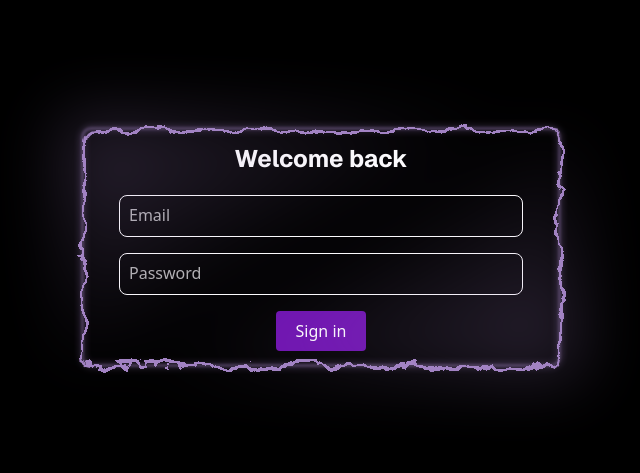
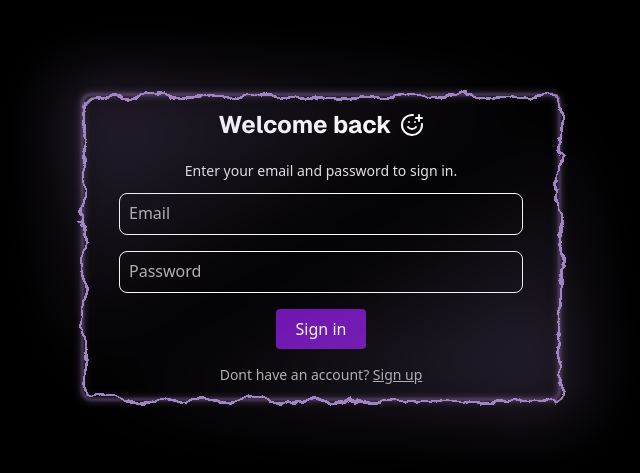
Before and after one commit to priyanshupandey04/FinGinie, a Next.js app: page /auth/signin in a window 1280 px wide. Shown: the part 153-626 px from the top of the page, without its empty margins (319-959 px from the left). Built offline with nearby package versions, Linux system fonts and the light colour scheme; no server answers.

Commit message:
updated code

```diff
--- a/app/auth/layout.tsx
+++ b/app/auth/layout.tsx
@@ -18,10 +18,10 @@ const layout = async (props: Props) => {
   }
 
   return (
-    <div className="bg-black h-[100vh]  w-[100vw] relative overflow-hidden">
-      <div className="circlularColoredBlur h-52 w-52 blur-[80px] absolute -right-10 -bottom-10 md:hidden" />
+    <div className="bg-black h-[100vh]  w-[100vw] relative overflow-hidden ">
+      <div className="circlularColoredBlur h-52 w-52 blur-[80px] absolute -right-10 -bottom-10 md:hidden " />
 
-      <div className="bg-black h-[80%] md:h-[100%] w-[100vw] flex items-center justify-center">
+      <div className="bg-black h-[100%] md:h-[100%] w-[100vw] flex items-center justify-center ">
         {props.children}
       </div>
     </div>
--- a/app/auth/signin/page.tsx
+++ b/app/auth/signin/page.tsx
@@ -2,6 +2,7 @@
 
 import ElectricBorder from "@/components/ElectricBorder";
 import { Spinner } from "@/components/ui/spinner";
+import { SmilePlus } from "lucide-react";
 import { signIn } from "next-auth/react";
 import { useRouter } from "next/navigation";
 import React, { FormEvent, useRef, useState } from "react";
@@ -101,9 +102,13 @@ const Form = () => {
   };
   return (
     <div className="w-full ">
-      <h1 className="text-2xl font-sans text-white text-center mb-5 font-bold">
+      <h1 className="text-2xl font-sans text-white text-center mb-5 font-bold flex justify-center items-center gap-2">
         Welcome back
+        <SmilePlus className="hover:text-purple-400 transition-colors duration-300"/>
       </h1>
+      <h2 className="text-sm text-white/90 text-center mb-3">
+        Enter your email and password to sign in.
+      </h2>
       <form
         onSubmit={handleSubmit}
         className="w-full flex flex-col items-center gap-4"
@@ -178,6 +183,18 @@ const Form = () => {
           {!isSigningIn && "Sign in"}
         </button>
         {error.length > 0 && <p className="text-sm text-red-500">{error}</p>}
+
+        <p className="text-sm text-white/70 text-center z-1">
+          Dont have an account?{" "}
+          <span
+            className="underline cursor-pointer"
+            onClick={() => {
+              router.push("/auth/signup");
+            }}
+          >
+            Sign up
+          </span>
+        </p>
       </form>
     </div>
   );
--- a/app/auth/signup/page.tsx
+++ b/app/auth/signup/page.tsx
@@ -2,17 +2,19 @@
 
 import ElectricBorder from "@/components/ElectricBorder";
 import { Spinner } from "@/components/ui/spinner";
+import { BadgePlus } from "lucide-react";
+import { useRouter } from "next/navigation";
 import React, { ChangeEvent, FormEvent, useRef, useState } from "react";
 import { toast } from "sonner";
 import { z } from "zod";
 
 const signUpSchema = z.object({
-  name: z.string().min(2, { message: "Name must be at least 2 characters" }),
+  name: z.string().min(5, { message: "Name must be at least 5 characters" }),
   email: z.string().email({ message: "Enter a valid email" }),
   password: z
     .string()
     .min(6, { message: "Password must be at least 6 characters" })
-    .max(64, { message: "Password must be at most 64 characters" }),
+    .max(20, { message: "Password must be at most 20 characters" }),
   confirmPassword: z.string(),
   phone: z
     .string()
@@ -45,6 +47,8 @@ const SignUpPage = () => {
 };
 
 const SignUpForm = () => {
+  const router = useRouter();
+
   const [form, setForm] = useState({
     name: "",
     email: "",
@@ -128,6 +132,13 @@ const SignUpForm = () => {
 
       console.log("data = ", json);
 
+      if (json.error) {
+        setErrors((prev) => {
+          return { ...prev, ["general"]: json.error };
+        });
+        return;
+      }
+
       // reset form or redirect
       setForm({
         name: "",
@@ -145,18 +156,18 @@ const SignUpForm = () => {
           onClick: () => console.log("Undo"),
         },
         duration: 3000,
-        style:{
+        style: {
           background: "#0d1117",
           color: "#ffffff",
           border: "1px solid #ffffff",
           borderRadius: "0.5rem",
           padding: "0.5rem",
           margin: "0.5rem",
-        }
+        },
       });
       setErrors({});
-      // e.g., router.push('/welcome') or show success toast
-      alert("Sign up successful (demo). Replace with real API call.");
+      await new Promise((r) => setTimeout(r, 1000));
+      router.push("/auth/signin");
     } catch (err) {
       // map server errors to fields if possible
       setErrors({ general: "Something went wrong. Try again." });
@@ -166,10 +177,15 @@ const SignUpForm = () => {
   };
 
   return (
-    <div className="w-full">
-      <h1 className="text-2xl font-sans text-white text-center mb-5 font-bold">
+    <div className="w-full bg-transparent">
+      <h1 className="text-2xl font-sans text-white text-center mb-5 font-bold flex justify-center items-center gap-2">
         Create account
+        <BadgePlus className="hover:text-purple-400 transition-colors duration-300" />
       </h1>
+
+      <h2 className="text-sm text-white/90 text-center mb-3">
+        Enter your details to create an account
+      </h2>
 
       <form
         onSubmit={handleSubmit}
@@ -180,7 +196,7 @@ const SignUpForm = () => {
           <div
             className={`text-white/70 absolute ${
               form.name.length > 0
-                ? "-top-1 md:-top-2 left-6 md:left-8 text-xs"
+                ? "-top-2 md:-top-2 left-6 md:left-8 text-xs"
                 : "top-2 left-6 md:left-8 text-base md:-z-10 text-white select-none"
             }  bg-black transition-all duration-200 linear`}
           >
@@ -207,7 +223,7 @@ const SignUpForm = () => {
           <div
             className={`text-white/70 absolute ${
               form.email.length > 0
-                ? "-top-1 md:-top-2 left-6 md:left-8 text-xs"
+                ? "-top-2 md:-top-2 left-6 md:left-8 text-xs"
                 : "top-2 left-6 md:left-8 text-base md:-z-10 text-white select-none"
             }  bg-black transition-all duration-200 linear`}
           >
@@ -237,7 +253,7 @@ const SignUpForm = () => {
           <div
             className={`text-white/70 absolute ${
               form.password.length > 0
-                ? "-top-1 md:-top-2 left-6 md:left-8 text-xs"
+                ? "-top-2 md:-top-2 left-6 md:left-8 text-xs"
                 : "top-2 left-6 md:left-8 text-base md:-z-10 text-white select-none"
             }  bg-black transition-all duration-200 linear`}
           >
@@ -267,7 +283,7 @@ const SignUpForm = () => {
           <div
             className={`text-white/70 absolute ${
               form.confirmPassword.length > 0
-                ? "-top-1 md:-top-2 left-6 md:left-8 text-xs"
+                ? "-top-2 md:-top-2 left-6 md:left-8 text-xs"
                 : "top-2 left-6 md:left-8 text-base md:-z-10 text-white select-none"
             }  bg-black transition-all duration-200 linear`}
           >
@@ -297,7 +313,7 @@ const SignUpForm = () => {
           <div
             className={`text-white/70 absolute ${
               form.phone.length > 0
-                ? "-top-1 md:-top-2 left-6 md:left-8 text-xs"
+                ? "-top-2 md:-top-2 left-6 md:left-8 text-xs"
                 : "top-2 left-6 md:left-8 text-base md:-z-10 text-white select-none"
             }  bg-black transition-all duration-200 linear`}
           >
@@ -323,7 +339,7 @@ const SignUpForm = () => {
 
         {/* General server error */}
         {errors.general && (
-          <p className="text-xs text-red-500">{errors.general}</p>
+          <p className="text-sm text-red-500">{errors.general}</p>
         )}
 
         <button
@@ -339,17 +355,18 @@ const SignUpForm = () => {
           {isSubmitting && "Creating account..."}
           {!isSubmitting && "Create account"}
         </button>
-      </form>
-
-      <p className="text-sm text-white/70 mt-3 text-center">
+        <p className="text-sm text-white/70 text-center z-1">
           Already have an account?{" "}
           <span
             className="underline cursor-pointer"
-          // onClick={}
+            onClick={() => {
+              router.push("/auth/signin");
+            }}
           >
             Sign in
           </span>
         </p>
+      </form>
     </div>
   );
 };
--- a/app/globals.css
+++ b/app/globals.css
@@ -122,6 +122,13 @@
 }
 
 @layer utilities {
+
+  input:-webkit-autofill {
+    box-shadow: 0 0 0 1000px rgb(13 11 20) inset !important;
+    -webkit-text-fill-color: white !important;
+  }
+
+
   /* Gradient text helper — apply this to the element that actually contains text.
      Important: must include text-transparent + bg-clip-text on the same element (Tailwind classes),
      or use this class which sets both. Use on the same element that renders text or wrapper around SplitText. */
--- a/app/layout.tsx
+++ b/app/layout.tsx
@@ -26,7 +26,7 @@ export default function RootLayout({
   return (
     <html lang="en">
       <body
-        className={`${geistSans.variable} ${geistMono.variable} antialiased`}
+        className={`${geistSans.variable} ${geistMono.variable} antialiased bg-black`}
       >
         {children}
         <Toaster />
```
Lines whose indentation alone changed are shown as unchanged.
